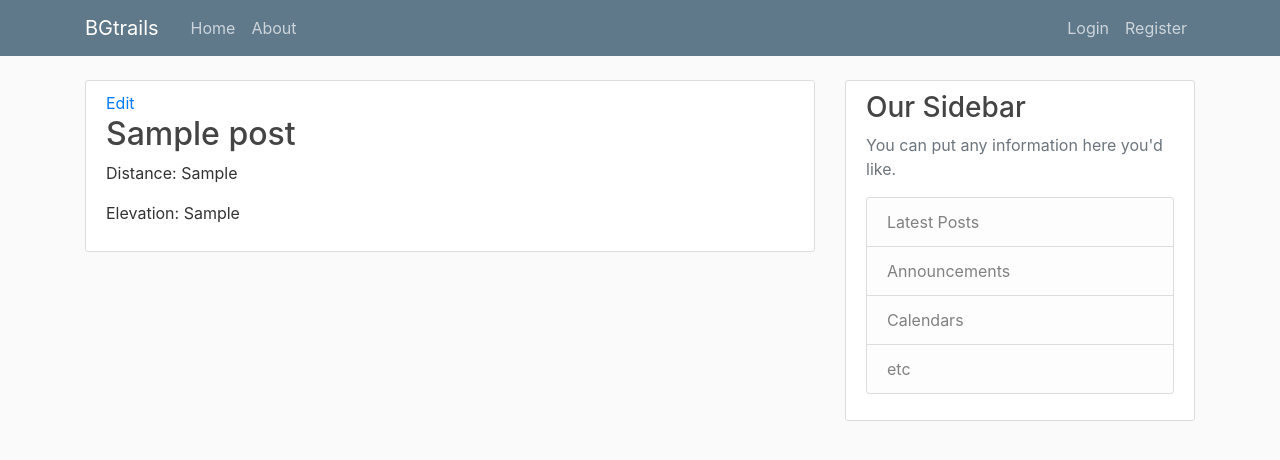
After one commit to ivan4oto/BGtrails, a Django app: page /blog/1/ in a window 1280 px wide. The commit adds this page. Shown: the top 460 px of the page. Run offline with Django 3.2, Linux system fonts and the light colour scheme; tables that the repository leaves empty hold one stand-in row (values such as "Sample post"); some libraries are stand-ins or nearby versions.

Commit message:
added details and edit

```diff
--- a/blog/static/blog/main.css
+++ b/blog/static/blog/main.css
@@ -47,6 +47,7 @@ body {
 
   .article-content {
     white-space: pre-line;
+    margin:0;
   }
 
   .article-img {
--- /dev/null
+++ b/blog/templates/blog/detail.html
@@ -0,0 +1,12 @@
+{% extends 'blog/base.html' %}
+{% block content %}
+<article class="media content-section">
+    <div class="media-body">
+        <a href="{% url 'update' post.id %}">Edit</a>
+        <h2>{{ post.title }}</h2>
+        <p>Distance: {{ post.distance }}</p>
+        <p>Elevation: {{ post.elevation }}</p>
+    </div>
+</article>
+
+{% endblock %}
--- a/blog/templates/blog/home.html
+++ b/blog/templates/blog/home.html
@@ -7,7 +7,7 @@
                 <a class="mr-2" href="#">{{ post.author }}</a>
                 <small class="text-muted">{{ post.date_posted }}</small>
             </div>
-            <h2><a class="article-title" href="#">{{ post.title }}</a></h2>
+            <h2><a class="article-title" href="{% url 'detail' post.id %}">{{ post.title }}</a></h2>
             <p class="article-content">{{ post.description }}</p>
             <p class="article-content">Distance = {{ post.distance }}</p>
             <p class="article-content">Elevation gain = {{ post.elevation }}</p>
--- a/blog/urls.py
+++ b/blog/urls.py
@@ -7,4 +7,6 @@ urlpatterns = [
     path('logout/', views.logout_user, name="logout"),
     path('', view=views.home, name='blog-home'),
     path('about/', view=views.about, name='blog-about'),
+    path('update/<int:post_id>/', views.edit_post, name='update'),
+    path('<int:post_id>/', views.detail, name='detail'),
 ]
--- a/blog/views.py
+++ b/blog/views.py
@@ -1,6 +1,8 @@
 from django.contrib.auth import logout, authenticate, login
-from django.shortcuts import render, redirect
+from django.shortcuts import render, redirect, get_object_or_404
+from django.urls import reverse_lazy, reverse
 
+from django import forms
 from .forms import CreateUserForm
 from .models import Post
 from django.contrib import messages
@@ -56,5 +58,31 @@ def home(request):
     return render(request, 'blog/home.html', context)
 
 
+class PostForm(forms.ModelForm):
+    class Meta:
+        model = Post
+        fields = ['title', 'distance', 'elevation', 'description']
+
+
+def detail(request, post_id):
+    post = get_object_or_404(Post, id=post_id)
+    return render(request, 'blog/detail.html', {'post': post})
+
+
+def edit_post(request, post_id):
+    post = Post.objects.get(id=post_id)
+
+    if request.method == 'POST':
+        form = PostForm(data=request.POST, instance=post)
+        if form.is_valid():
+            form.save()
+            return redirect(reverse('blog-home'))
+        else:
+            return render(request, 'blog/edit_post.html', {'post': post, 'form': form})
+    else:
+        form = PostForm(instance=post)
+        return render(request, 'blog/edit_post.html', {'post': post, 'form': form})
+
+
 def about(request):
     return render(request, 'blog/about.html', {'title': 'About'})
```
Also changed, not shown: blog/templates/blog/edit_post.html (added, +7 -0 lines).
